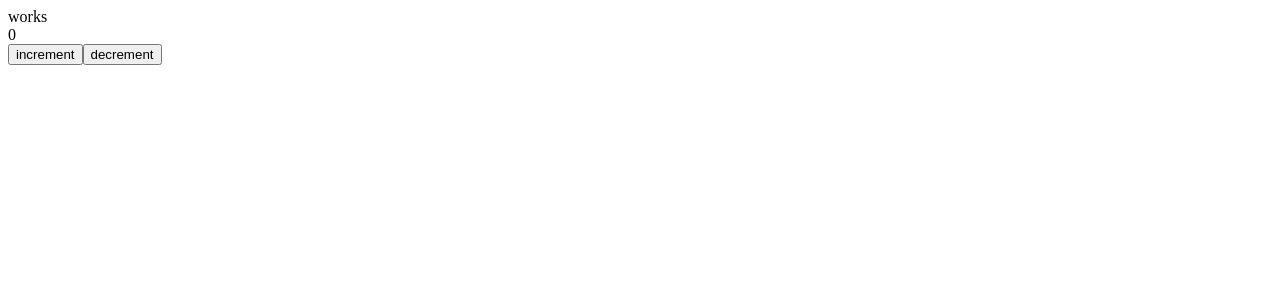
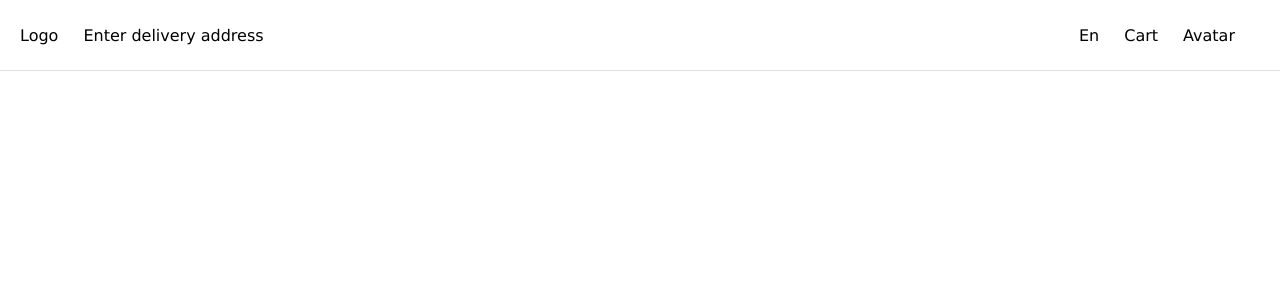
Before and after one commit to S-404/react-food, a React (Create React App) app: page / in a window 1280 px wide. Shown: the top 300 px of the page. Built offline with nearby package versions, Linux system fonts and the light colour scheme.

Commit message:
init navPanel

```diff
--- /dev/null
+++ b/src/App.css
@@ -0,0 +1,34 @@
+* {
+    margin: 0;
+    padding: 0;
+    box-sizing: border-box;
+}
+
+*::-webkit-scrollbar {
+    width: 0.5vw;
+    height: 0.5vw;
+    background-color: #f0f0f0;
+}
+
+*::-webkit-scrollbar-thumb {
+    background: #cdcdcd;
+}
+
+:root {
+    --border-radius-val: .5em;
+}
+
+#root {
+    font-family: Verdana, Geneva, Tahoma, sans-serif;
+    display: flex;
+    align-items: flex-start;
+    justify-content: center;
+    height: 100vh;
+    overflow: hidden;
+
+    overflow-y: scroll;
+}
+
+li {
+    margin-left: 1em;
+}
--- a/src/App.js
+++ b/src/App.js
@@ -1,16 +1,11 @@
 import React from "react";
-import {useDispatch, useSelector} from "react-redux"
-import {decrement, increment} from "./store/toolKitRedux/toolKitReducer";
+import "./App.css"
+import NavPanel from "./components/UI/navPanel/NavPanel";
 
 function App() {
-    const count = useSelector(state => state.toolkit.count)
-    const dispatch = useDispatch()
     return (
         <div className="App">
-            works
-            <div>{count}</div>
-            <button onClick={() => dispatch(increment())}>increment</button>
-            <button onClick={() => dispatch(decrement())}>decrement</button>
+            <NavPanel/>
         </div>
     );
 }
--- /dev/null
+++ b/src/components/UI/languageSwitcher/LanguageSwitcher.jsx
@@ -0,0 +1,11 @@
+import React from 'react';
+
+const LanguageSwitcher = () => {
+    return (
+        <div>
+            En
+        </div>
+    );
+};
+
+export default LanguageSwitcher;
--- /dev/null
+++ b/src/components/UI/location/Location.jsx
@@ -0,0 +1,11 @@
+import React from 'react';
+
+const Location = () => {
+    return (
+        <div>
+            Enter delivery address
+        </div>
+    );
+};
+
+export default Location;
--- /dev/null
+++ b/src/components/UI/logo/Logo.jsx
@@ -0,0 +1,11 @@
+import React from 'react';
+
+const Logo = () => {
+    return (
+        <div>
+            Logo
+        </div>
+    );
+};
+
+export default Logo;
--- /dev/null
+++ b/src/components/UI/navPanel/NavPanel.jsx
@@ -0,0 +1,27 @@
+import React from 'react';
+import Logo from "../logo/Logo";
+import Location from "../location/Location";
+import LanguageSwitcher from "../languageSwitcher/LanguageSwitcher";
+import CartButton from "./cart/CartButton";
+import AvatarButton from "./avatar/AvatarButton";
+import './navPanel.scss'
+
+const NavPanel = () => {
+    return (
+        <div className='navPanel_content'>
+            <div className="navPanel_header">
+                <div className='navPanel_leftBlock'>
+                    <div className='navPanel_navPanelItem'><Logo/></div>
+                    <div className='navPanel_navPanelItem'><Location/></div>
+                </div>
+                <div className='navPanel_rightBlock'>
+                    <div className='navPanel_navPanelItem'><LanguageSwitcher/></div>
+                    <div className='navPanel_navPanelItem'><CartButton/></div>
+                    <div className='navPanel_navPanelItem'><AvatarButton/></div>
+                </div>
+            </div>
+        </div>
+    );
+};
+
+export default NavPanel;
--- /dev/null
+++ b/src/components/UI/navPanel/avatar/AvatarButton.jsx
@@ -0,0 +1,11 @@
+import React from 'react';
+
+const AvatarButton = () => {
+    return (
+        <div>
+            Avatar
+        </div>
+    );
+};
+
+export default AvatarButton;
--- /dev/null
+++ b/src/components/UI/navPanel/cart/CartButton.jsx
@@ -0,0 +1,11 @@
+import React from 'react';
+
+const CartButton = () => {
+    return (
+        <div>
+            Cart
+        </div>
+    );
+};
+
+export default CartButton;
--- /dev/null
+++ b/src/components/UI/navPanel/navPanel.scss
@@ -0,0 +1,38 @@
+.navPanel_content {
+  position: fixed;
+  top:0;
+  left: 0;
+  width: 100%;
+  padding: 0 20px;
+  background-color: white;
+  border-bottom: 1px solid #e0e0e0;
+
+  .navPanel_header {
+    width: 100%;
+    height: 70px;
+    display: flex;
+    position: relative;
+    flex-direction: row;
+    justify-content: space-between;
+    align-items: center;
+
+
+    .navPanel_leftBlock {
+      display: flex;
+      flex-direction: row;
+    }
+
+    .navPanel_rightBlock {
+      display: flex;
+      flex-direction: row;
+    }
+
+    .navPanel_navPanelItem {
+      height: 40px;
+      padding: 0 25px 0 0;
+      display: flex;
+      flex-direction: row;
+      align-items: center;
+    }
+  }
+}
```
Also changed, not shown: src/components/UI/navPanel/avatar/AvatarMenu.jsx (added, +11 -0 lines), src/components/UI/navPanel/cart/CartMenu.jsx (added, +11 -0 lines).
